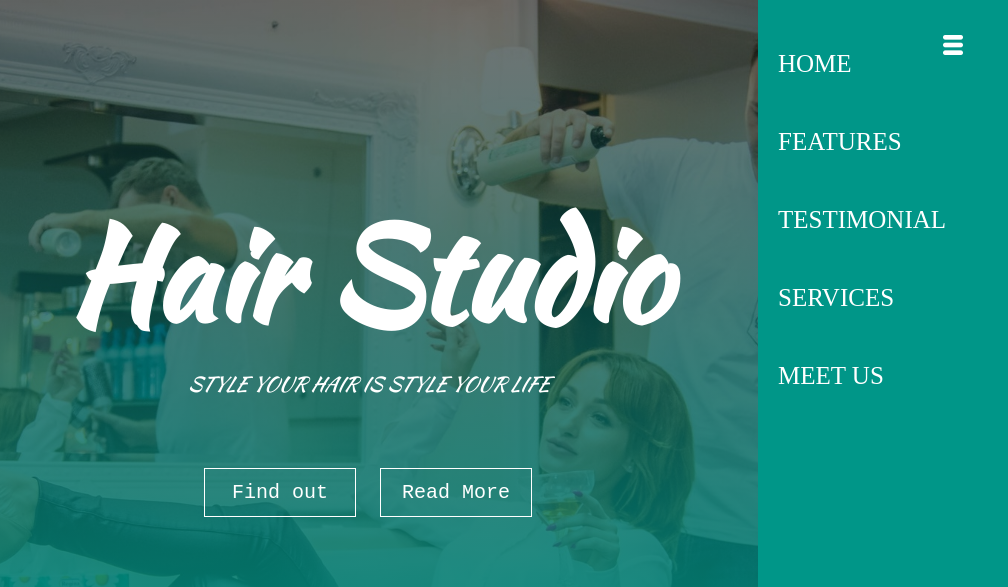
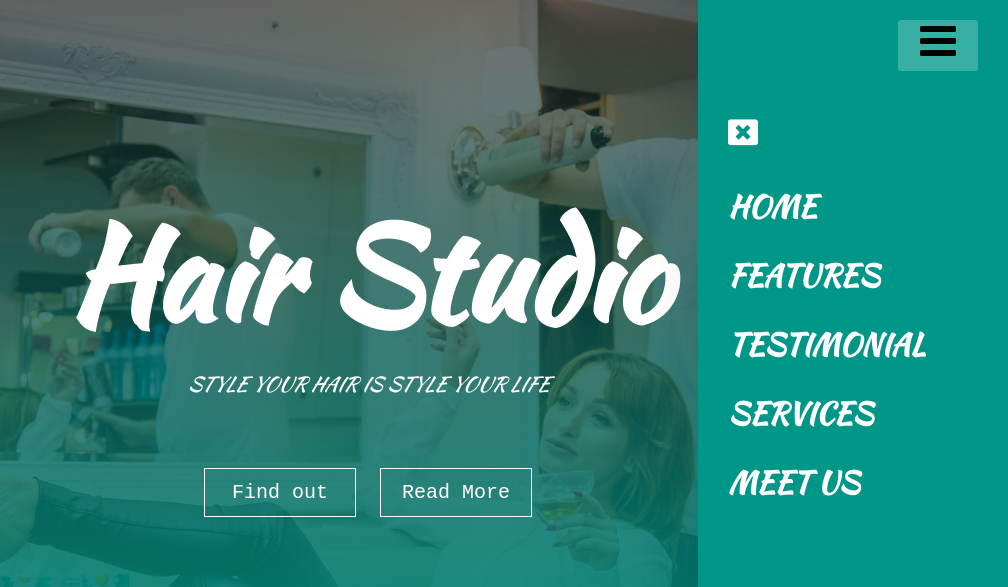
Before and after one commit to ShubhamAnand123/BARBER.github.io, a plain HTML site: page BARBER WEBSITE/index.html in a window 1280 px wide. Both pictures are taken after a click on the element 1225 px from the left and 45 px from the top of the page. Shown: the top 587 px of the page, 272-1280 px from the left. Drawn offline with nearby package versions, Linux system fonts and the light colour scheme; some packages are replaced by stand-ins of ours; a script that the page names is missing; a web font is replaced by a local one.

Commit message:
Update index.html

```diff
--- a/BARBER WEBSITE/index.html
+++ b/BARBER WEBSITE/index.html
@@ -11,10 +11,6 @@
 
 <link href="https://fonts.googleapis.com/css2?family=Baloo+Bhaijaan+2:wght@500&family=Balsamiq+Sans&family=Kaushan+Script&family=Roboto:wght@700&display=swap" rel="stylesheet">
     <style>
-        *{
-    margin:0;
-    padding: 0;
-}
 
 *{
     margin:0;
@@ -87,22 +83,27 @@
     z-index: -1;
     transition:0.5s;
 }
-#navside{
-    width:250px;
-    right:-250px;
-    height:100vh;
-    position: fixed;
-    right:0;
-    top:0;
-    background:#009688;
-    z-index: 2;
-    transition: color 0.5s;
+
+#navside a{
+    font-size: 30px;
+    font-weight: bold;
+    text-decoration: none;
+    color:white;
+    padding:30px 20px;
+
+
+}
+#pri{
+    background-color: #14c73b;
+    width:350px;
+
+}
+#navside.active{
+    right:0px;
 }
 
 nav ul li {
     list-style: none;
-
-
     margin:50px 20px;
 
 }
@@ -113,26 +114,27 @@ nav ul li a{
     font-size: 25px;
     color:#fff;
 }
-#menur
+#menu
 {
-    width: 50px;
-    height: 50px;
+    width: 80px;
+    height:51px;
+    align-items: center;
+    justify-content: center;
     text-align: center;
     position: fixed;
-    background: #009688;
+    background: #37afa3;
     right: 30px;
     top:20px;
     border-radius: 3px;
     z-index: 3;
     cursor: pointer;
 }
-#menur img
-{
-    width:20px;
-    margin-top: 15px;
+#menu i{
+    font-size: 42px;
+
+}
 
 
-}
 @media screen and (max-width:770px){
     .banner-text h1{
         font-size: 44px;
@@ -219,13 +221,15 @@ background: #efefef;
     }
     hr{
         background: #fff;
-        height: 2px;
         border:0;
+        height: 3px;
+        width: 60%;
         margin:15px auto;
-        width: 60%;
+        bottom:30%;
 
 
    }
+
 
 
 
@@ -492,6 +496,37 @@ font-size: 25px;
     font-size: 40px;
 
 }
+#navside{
+
+            display: flex;
+            flex-direction: column;
+            align-items: flex-start;
+            list-style: none;
+            justify-content: flex-start;
+            position: fixed;
+            top:0;
+            text-decoration: none;
+            right:-300px;
+            height: 100vh;
+            width: 300px;
+            background-color:#009688;
+            color:#efefef;
+            box-shadow: 0 40px 60px rgb(0,0,0,0.1);
+            padding: 80px 0 0 10px;
+        }
+        #navside li{
+            margin-bottom: 25px;
+            color:white;
+        }
+      #navside.active{
+          right:0px;
+      }
+#close{
+            color:black;
+            font-size: 30px;
+            top:30px;
+            left:30px;
+        }
 #rd{
     height: 40px;
    line-height: 40px;
@@ -636,9 +671,9 @@ font-size: 25px;
                 <div class="single-service">
                     <img src="Barber_Shop_img/pic-4.jpg">
                     <div class="overlay"> </div>
-                    <div class="service-dec">
+                    <div class="service-dec"><hr>
                         <h3>Hair Growth</h3>
-                        <hr>
+
                         <p>turning no-shows into g contact patrons with revised arrival times</p>
                     </div>
 
@@ -730,45 +765,41 @@ font-size: 25px;
              </section>
 
 
-
-    <div id="navside">
-        <nav>
-        <ul>
+             <div id="menu">
+                <i id="bar" class="fa fa-bars" aria-hidden="true"></i>
+            </div>
+   <section id="pro">
+   <div class="pri">
+        <ul id="navside" >
+            <a href="#" id="close"><i class="fa fa-window-close" aria-hidden="true"></i></a>
             <li><a href="#banner">HOME</a></li>
             <li><a href="#feature">FEATURES</a></li>
             <li><a href="#testimonial">TESTIMONIAL</a></li>
             <li><a href="#services">SERVICES</a></li>
             <li><a href="#footer">MEET US</a></li>
-
         </ul>
-    </nav>
-
     </div>
-    <div id="menur">
-        <img src="Barber_Shop_img/menu.png" id ="menu">
+</section>
     </div>
 
+
     <script>
-        var menur = document.getElementById("menur");
-        var navside = document.getElementById("navside");
-        var menu = document.getElementById("menu");
-        menu.onclick = function()
+        const menu = document.getElementById("menu");
+        const navside = document.getElementById("navside");
+        const close = document.getElementById("close");
+        if(menu)
     {
-            if(navside.style.right == "-250px")
+        menu.addEventListener('click',() =>{
+            navside.classList.add('active');
+        })
+    }
+    if(close)
     {
-                navside.style.right="0";
-                menur.src="Barber_Shop_img/close.png"
+        close.addEventListener('click',() =>{
+            navside.classList.remove('active');
+        })
     }
-            else{
-            navside.style.right == "-250px";
-            menur.src="Barber_Shop_img/close.png"
 
-            }
-        }
-        var scroll = new SmoothScroll('a[href*="#"]', {
-	speed: 500,
-	speedAsDuration: true
-});
     </script>
 
 
```
Lines whose indentation alone changed are shown as unchanged.
